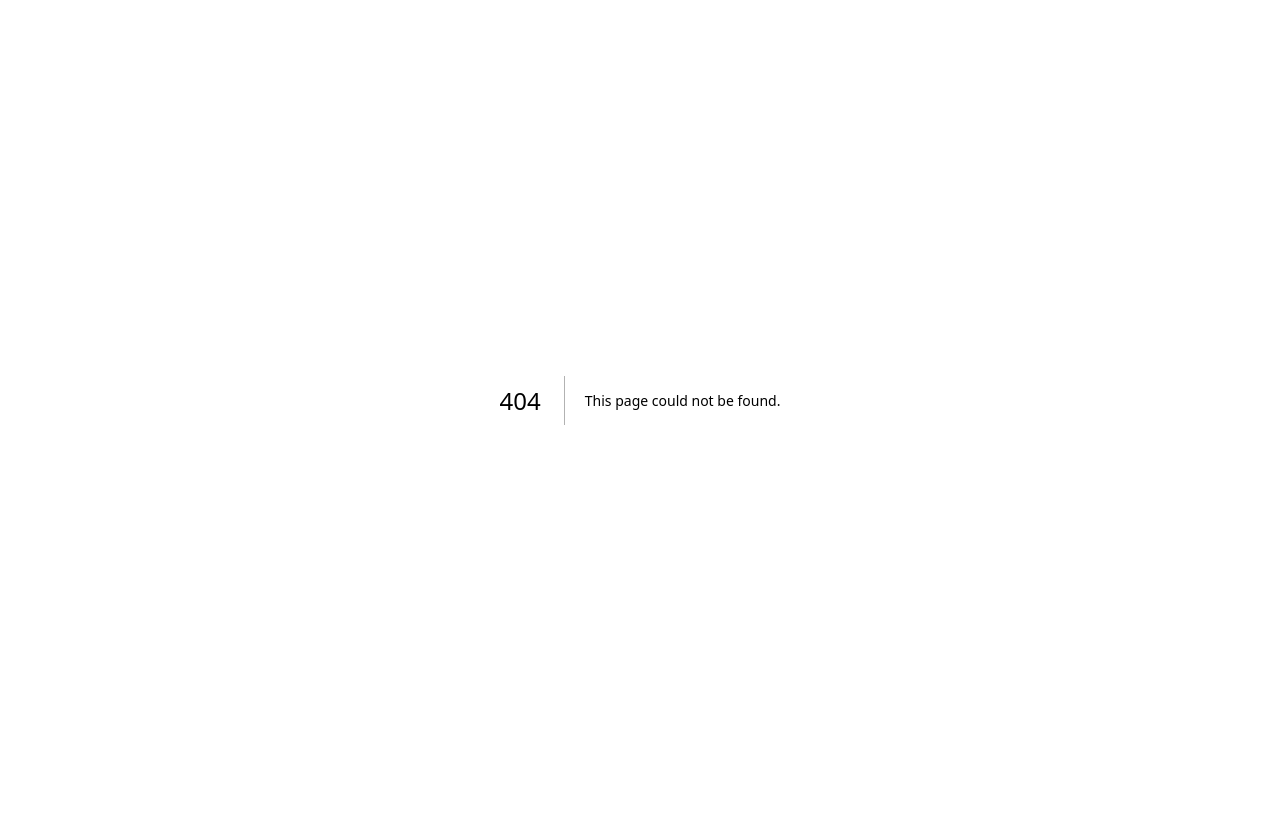
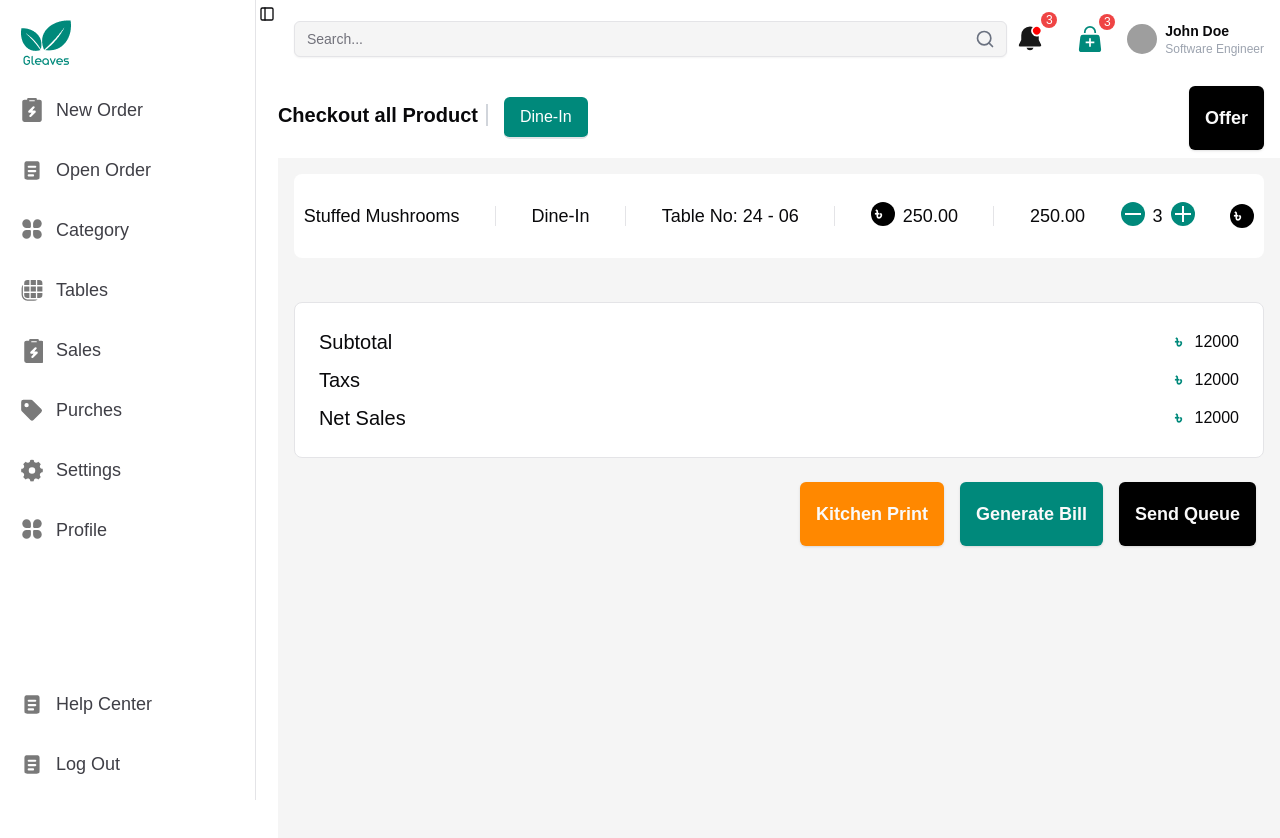
Before and after one commit to Acro-Nation/restaurant-pos, a Next.js app in the folder apps/dashboard/: page /dashboard/admin/checkout in a window 1280 px wide. Before the commit this address had no page. Shown: the top 838 px of the page. Before the commit the page ends 800 px from the top, so only its background shows below. Built offline with nearby package versions, Linux system fonts and the light colour scheme; grey boxes are pictures that could not be loaded.

Commit message:
checkout

```diff
--- /dev/null
+++ b/apps/dashboard/src/app/(dashboardLayout)/dashboard/admin/checkout/page.tsx
@@ -0,0 +1,42 @@
+import CheckoutDetails from "@/app/features/checkout/checkoutDetails"
+import { CheckoutItem } from "@/app/features/checkout/checkoutItem"
+import { Button } from "@/components/atoms/button"
+import Tabs, { TabContent } from "@/components/molecules/Tabs/Tabs"
+
+const CheckoutPage = () => {
+  return (
+    <div>
+       <Tabs
+        extraItems={[
+          <div
+            key={1}
+            className="px-4 py-2 flex justify-center items-center gap-2"
+          >
+            <Button className="bg-black">Offer</Button>
+
+          </div>
+
+        ]}
+        title="Checkout  all Product"
+      >
+        <TabContent label="Dine-In">
+          <div className="flex flex-col space-y-11">
+            <CheckoutItem/>
+            <CheckoutDetails/>
+          </div>
+        </TabContent>
+
+
+
+      </Tabs>
+
+      <div className="flex justify-end gap-4 px-4 py-2 mx-2">
+        <Button className="bg-[#FF8800]">Kitchen Print</Button>
+        <Button>Generate Bill</Button>
+        <Button className="bg-black">Send Queue</Button>
+        </div>
+    </div>
+  )
+}
+
+export default CheckoutPage
--- /dev/null
+++ b/apps/dashboard/src/app/features/checkout/checkoutDetails.tsx
@@ -0,0 +1,36 @@
+import TkIcon from '@/assets/icons/TkIcon'
+
+const CheckoutDetails = () => {
+  return (
+    <div className=" w-full  border p-4 flex flex-col gap-11 rounded-lg bg-white">
+      <div className="space-y-2 p-2">
+        <div className="flex justify-between">
+          <span className="text-[20px]">Subtotal</span>
+
+          <div className="flex items-center">
+            <TkIcon fill="#00897B" />
+            <span>12000</span>
+          </div>
+        </div>
+        <div className="flex justify-between">
+          <span className="text-[20px]">Taxs</span>
+
+          <div className="flex items-center">
+            <TkIcon fill="#00897B" />
+            <span>12000</span>
+          </div>
+        </div>
+        <div className="flex justify-between">
+          <span className="text-[20px]">Net Sales</span>
+
+          <div className="flex items-center">
+            <TkIcon fill="#00897B" />
+            <span>12000</span>
+          </div>
+        </div>
+      </div>
+    </div>
+  )
+}
+
+export default CheckoutDetails
--- /dev/null
+++ b/apps/dashboard/src/app/features/checkout/checkoutItem.tsx
@@ -0,0 +1,35 @@
+import MinusIcon from "@/assets/icons/MinusIcon"
+import PlusIcon from "@/assets/icons/PlusIcon"
+import TkIcon from "@/assets/icons/TkIcon"
+import { Separator } from "@/components/atoms/separator"
+import ReuseIcon from "@/components/common/reuseIcon/reuseIcon"
+
+export function CheckoutItem() {
+  return (
+    <div className="bg-white h-[84px] flex justify-center flex-col rounded-lg text-lg">
+
+
+      <div className="h-5 space-x-4  flex items-center justify-around">
+        <div>Stuffed Mushrooms</div>
+        <Separator orientation="vertical" />
+        <div>Dine-In</div>
+        <Separator orientation="vertical" />
+        <div>Table No: 24 - 06</div>
+        <Separator orientation="vertical" />
+        <div className="flex gap-2">
+            <ReuseIcon icon={<TkIcon/>} bgColor="black"/>
+           <span> 250.00</span>
+        </div>
+        <Separator orientation="vertical" />
+        <div>250.00</div>
+
+        <div className="flex gap-2">
+        <ReuseIcon icon={<MinusIcon/>}/>
+        <span>3</span>
+        <ReuseIcon icon={<PlusIcon/>}/>
+        </div>
+        <div> <ReuseIcon icon={<TkIcon/>} bgColor="black"/></div>
+      </div>
+    </div>
+  )
+}
--- a/apps/dashboard/src/app/page.tsx
+++ b/apps/dashboard/src/app/page.tsx
@@ -3,6 +3,9 @@ import NewOrderCard from './features/newOrderCard/newOrderCard'
 import OpenOrderCard from './features/openOrder/openOrderCard'
 import Salestabs from './features/sales/salesTabs/salestabs'
 import Notification from '@/components/common/notification/notification'
+import { CheckoutItem } from './features/checkout/checkoutItem'
+import CheckoutDetails from './features/checkout/checkoutDetails'
+
 
 export default function Home() {
   return (
@@ -14,6 +17,8 @@ export default function Home() {
       <NewOrderCard />
       <OpenOrderCard />
       <Salestabs />
+     <CheckoutItem/>
+     <CheckoutDetails/>
     </div>
   )
 }
```
Also changed, not shown: apps/dashboard/src/components/atoms/separator.tsx (+10 -10 lines).
